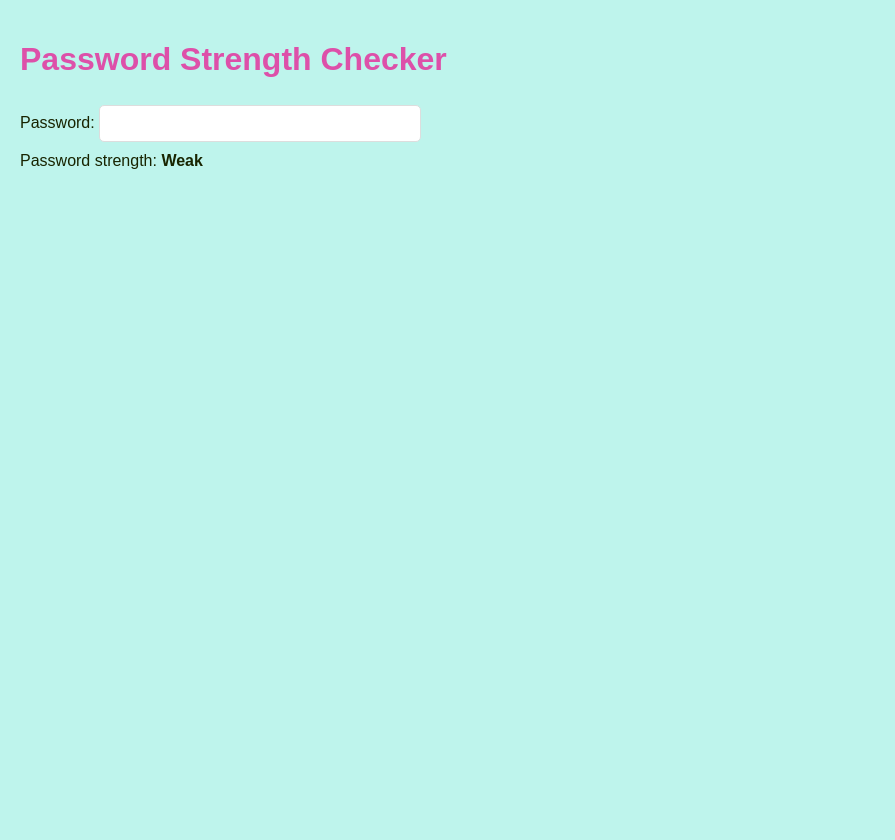
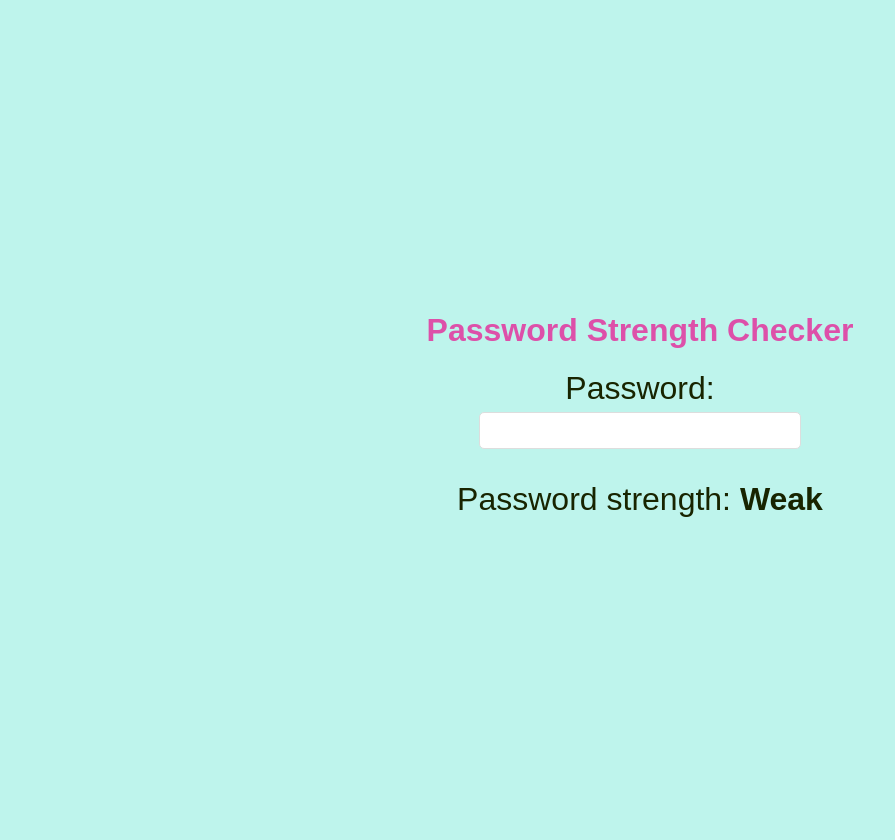
Before and after one commit to sakkarin31/web_101, a Flask app: page /home in a window 1280 px wide. Shown: the whole page, without its empty margins (0-895 px from the left). Before the commit the page ends 169 px from the top, so only its background shows below. Run offline with Flask 3, Linux system fonts and the light colour scheme.

Commit message:
text at center

```diff
--- a/templates/index.html
+++ b/templates/index.html
@@ -12,12 +12,18 @@
             margin: 0;
             padding: 20px;
             color: #182400;
+            display: flex;
+            justify-content: center;
+            align-items: center;
+            height: 100vh;
+            flex-direction: column;
         }
         h1 {
             color: #dd50a9;
         }
         label, p {
-            font-size: 16px;
+            font-size: 32px;
+            text-align: center;
         }
         input[type="password"] {
             margin-top: 5px;
@@ -25,9 +31,11 @@
             border: 1px solid #ddd;
             border-radius: 5px;
             width: 300px;
+            text-align: center;
         }
         #passwordStrength {
-            margin-top: 10px;
+            display: block;
+            text-align: center;
         }
         #strengthText {
             font-weight: bold;
```
